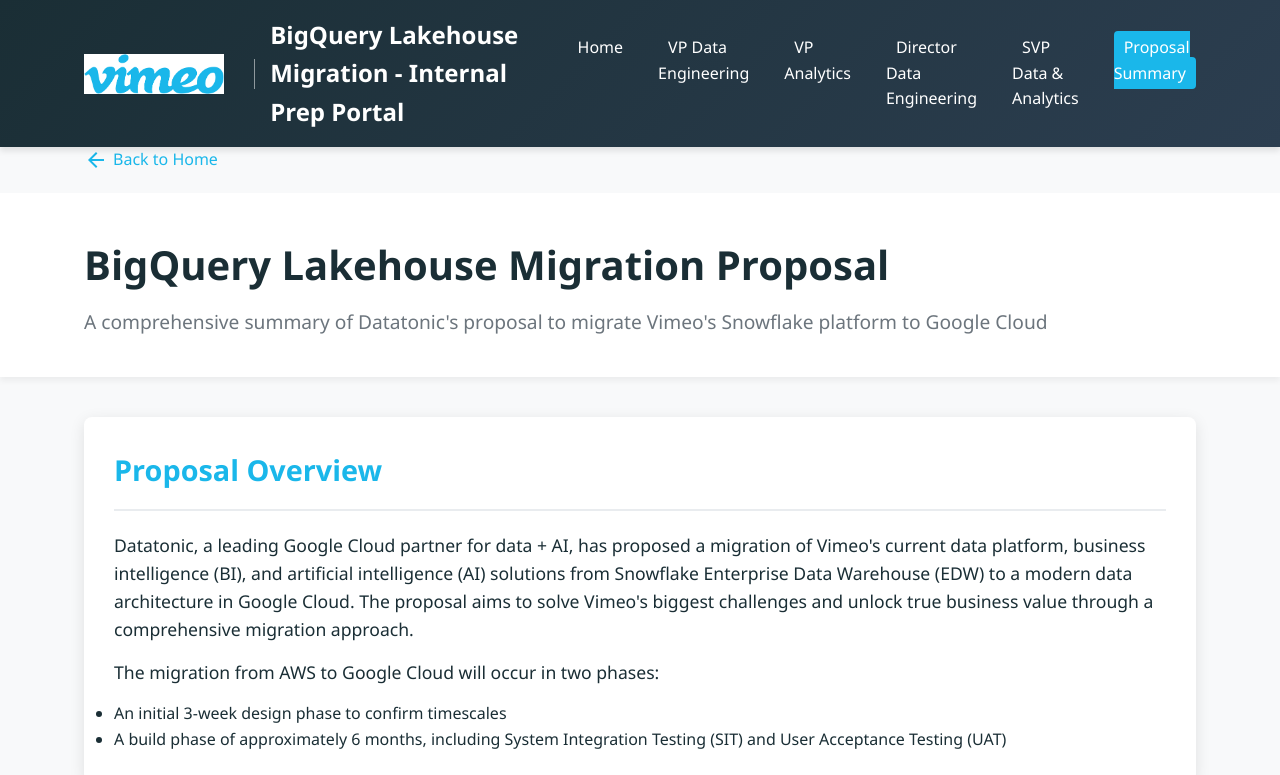
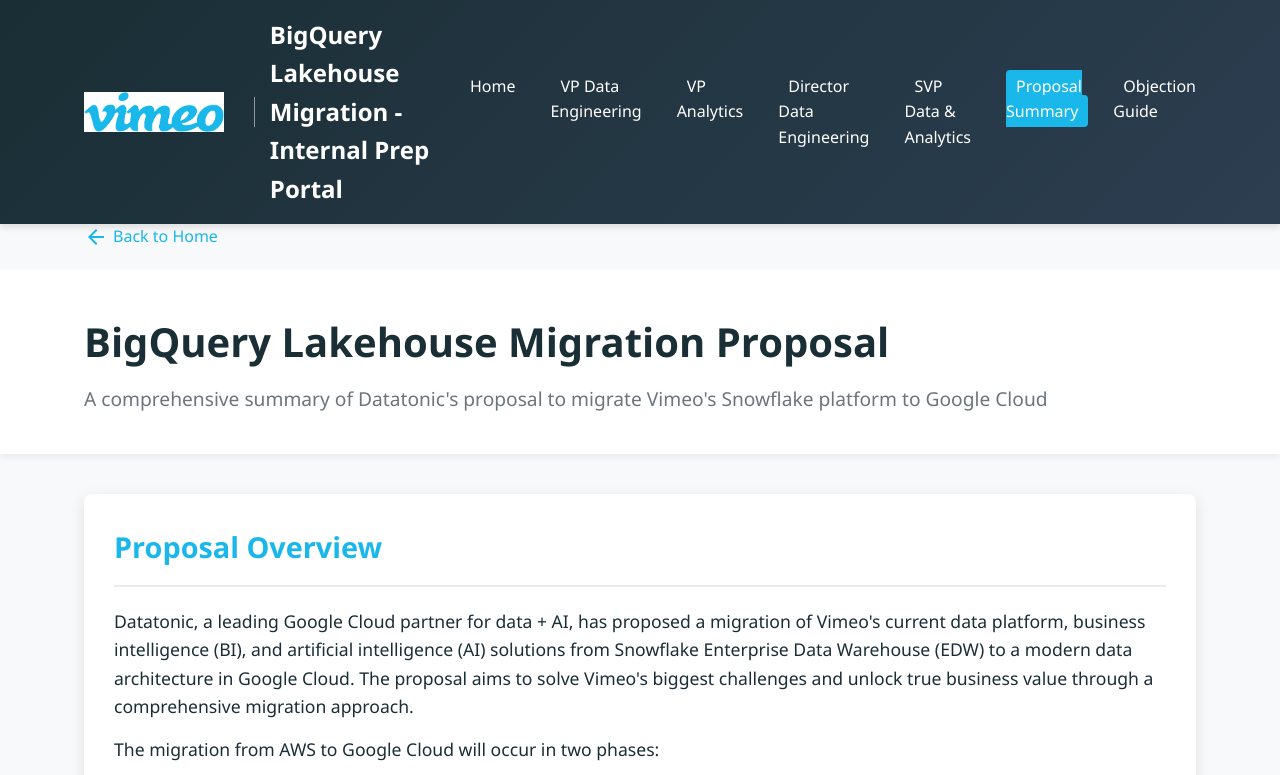
Before and after one commit to wadeg365/VimPrep.github.io, a plain HTML site: page proposal-summary.html in a window 1280 px wide. Shown: the top 775 px of the page. Drawn offline with Linux system fonts and the light colour scheme.

Commit message:
Update proposal-summary.html

```diff
--- a/proposal-summary.html
+++ b/proposal-summary.html
@@ -549,6 +549,7 @@
                         <li><a href="persona3.html">Director Data Engineering</a></li>
                         <li><a href="persona4.html">SVP Data & Analytics</a></li>
                         <li><a href="proposal-summary.html" class="active">Proposal Summary</a></li>
+                        <li><a href="fresh-objection-guide.html">Objection Guide </a></li>
                     </ul>
                 </nav>
             </div>
```
